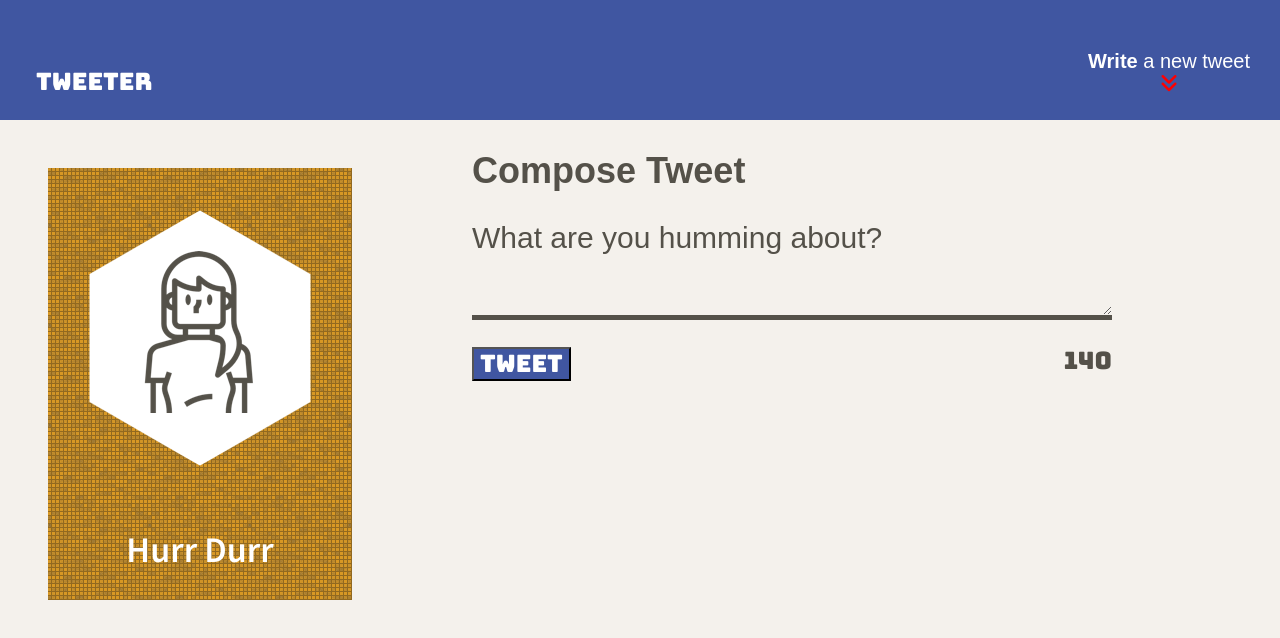
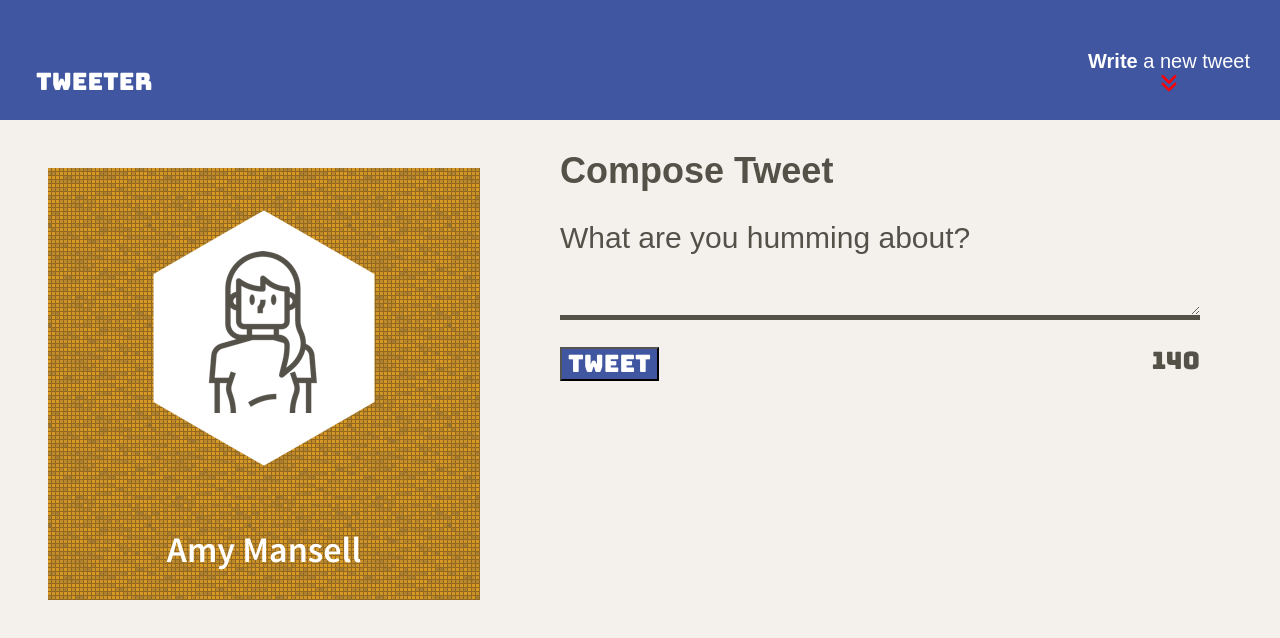
Before and after one commit to lenilsamuel/tweeter, a website: page public/index.html in a window 1280 px wide. Drawn offline with nearby package versions, Linux system fonts and the light colour scheme; no server answers.

Commit message:
format with prettier

```diff
--- a/public/index.html
+++ b/public/index.html
@@ -44,7 +44,7 @@
 
   <body>
     <!-- Top nav bar (fixed) -->
-    <div class="header-nav">
+
       <nav>
         <span class="tweeter">tweeter</span>
         <div class="newtweet-reddoubledown">
@@ -59,16 +59,13 @@
         </div>
         <br />
         <div class="name">
-          <h2>Hurr Durr</h2>
+          <h2>Amy Mansell</h2>
         </div>
       </header>
-    </div>
+
 
     <!-- Page-specific (main) content here -->
     <main class="container">
-      <!-- <div class="error">
-        Please only use a max of 140 characters!
-      </div> -->
       <section class="new-tweet">
         <div class="error-box"></div>
         <h2>Compose Tweet</h2>
```
